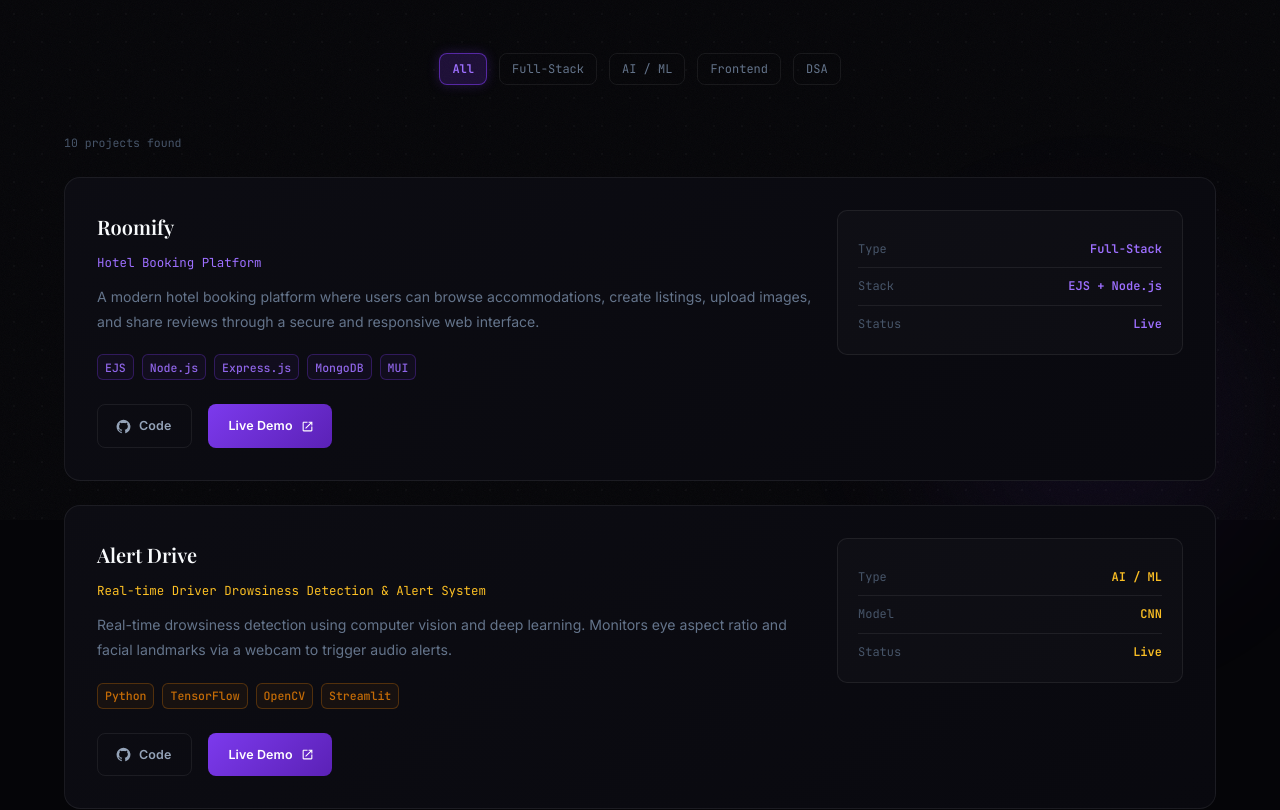
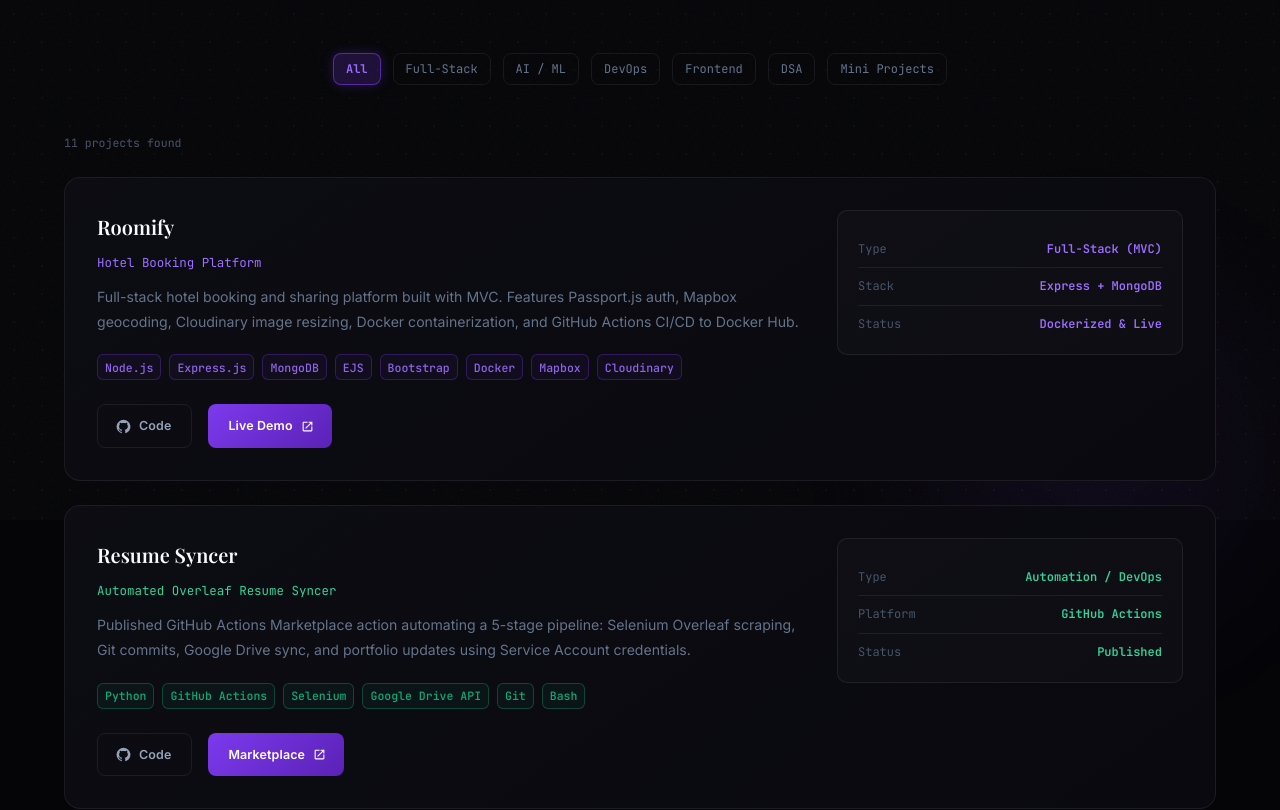
Before and after one commit to sahitya1903/portfolio, a React (Vite) app: page /projects in a window 1280 px wide. Shown: the part 280-1090 px from the top of the page. Built offline with nearby package versions, Linux system fonts and the light colour scheme; no server answers; a web font is replaced by a local one.

Commit message:
feat: updated About, Home, and Projects pages and current progress in README.md

```diff
--- a/src/pages/About.jsx
+++ b/src/pages/About.jsx
@@ -49,7 +49,7 @@
   {
     type: 'achievement',
     icon: <StarIcon />,
-    title: '900+ GitHub Contributions',
+    title: '1000+ GitHub Contributions',
     org: 'github.com/sahitya1903',
     period: '2024 – Present',
     desc: 'Consistent open-source contributor with an active streak spanning multiple projects — web, AI/ML, and tooling.',
@@ -60,38 +60,34 @@
 const SKILLS = [
   {
     category: 'Languages', icon: <CodeIcon />, color: VIOLET_LIGHT, items: [
-      { name: 'Java', level: 86 },
+      { name: 'Java', level: 88 },
       { name: 'Python', level: 90 },
       { name: 'JavaScript', level: 87 },
-      { name: 'C', level: 81 },
-      { name: 'SQL', level: 85 },
+      { name: 'SQL & Bash', level: 84 },
     ]
   },
   {
     category: 'Frontend', icon: <BrushIcon />, color: '#06B6D4', items: [
-      { name: 'React.js', level: 87 },
-      { name: 'Redux Toolkit', level: 82 },
+      { name: 'React & Redux Toolkit', level: 87 },
+      { name: 'Tailwind & Bootstrap', level: 85 },
       { name: 'Material UI', level: 88 },
-      { name: 'Tailwind CSS', level: 84 },
-      { name: 'Framer Motion', level: 80 },
+      { name: 'HTML, CSS & Motion', level: 86 },
     ]
   },
   {
     category: 'Backend & Databases', icon: <StorageIcon />, color: '#10B981', items: [
-      { name: 'Node.js', level: 85 },
-      { name: 'Express.js', level: 85 },
-      { name: 'REST APIs', level: 90 },
-      { name: 'MongoDB', level: 85 },
-      { name: 'MySQL', level: 80 },
+      { name: 'Node & Express.js', level: 85 },
+      { name: 'Passport & Mongoose', level: 83 },
+      { name: 'REST API Design', level: 90 },
+      { name: 'MongoDB Atlas & MySQL', level: 85 },
     ]
   },
   {
-    category: 'Cloud, ML & Tools', icon: <PsychologyIcon />, color: '#F59E0B', items: [
-      { name: 'AWS & Azure', level: 78 },
-      { name: 'Docker & Kubernetes', level: 75 },
-      { name: 'Git & GitHub', level: 90 },
-      { name: 'GitHub Actions / CI/CD', level: 82 },
-      { name: 'TensorFlow & OpenCV', level: 78 },
+    category: 'Cloud, ML & DevOps', icon: <PsychologyIcon />, color: '#F59E0B', items: [
+      { name: 'Azure, Docker & Git', level: 78 },
+      { name: 'GitHub Actions (CI/CD)', level: 82 },
+      { name: 'TensorFlow & OpenCV', level: 80 },
+      { name: 'WebRTC & Streamlit', level: 78 },
     ]
   },
 ];
@@ -115,7 +111,7 @@
 ───────────────────────────────────────────────────────────── */
 const About = () => (
   <>    {/* ── SKILLS ── */}
-    <Box component="section" id="skills" sx={{ py: { xs: 8, md: 12 }, borderBottom: `1px solid ${BORDER}` }}>
+    <Box component="section" id="skills" sx={{ pt: { xs: 4, md: 6 }, pb: { xs: 8, md: 12 }, borderBottom: `1px solid ${BORDER}` }}>
       <Container maxWidth="lg">
         <SectionHeader
           label="Skills"
--- a/src/pages/Home.jsx
+++ b/src/pages/Home.jsx
@@ -23,24 +23,42 @@
     id: 'roomify',
     title: 'Roomify',
     subtitle: 'Hotel Booking Platform',
-    desc: 'A modern hotel booking platform where users can browse accommodations, create listings, upload images, and share reviews through a secure and responsive web interface.',
-    tags: ['EJS', 'Node.js', 'Express.js', 'MongoDB', 'MUI'],
+    desc: 'Full-stack hotel booking and sharing platform built with MVC. Features Passport.js auth, Mapbox geocoding, Cloudinary image resizing, Docker containerization, and GitHub Actions CI/CD to Docker Hub.',
+    tags: ['Node.js', 'Express.js', 'MongoDB', 'EJS', 'Bootstrap', 'Docker', 'Mapbox', 'Cloudinary'],
     accent: VIOLET,
     accentLight: VIOLET_LIGHT,
     github: 'https://github.com/sahitya1903/roomify',
-    live: 'https://roomify-1gzx.onrender.com',
+    live: 'https://roomify.azurewebsites.net',
     stats: [
-      { label: 'Type', value: 'Full-Stack' },
-      { label: 'Stack', value: 'EJS + Node.js' },
-      { label: 'Status', value: 'Live' },
+      { label: 'Type', value: 'Full-Stack (MVC)' },
+      { label: 'Stack', value: 'Express + MongoDB' },
+      { label: 'Status', value: 'Dockerized & Live' },
     ],
     category: ['Full-Stack', 'Node.js'],
+  },
+  {
+    id: 'resume-syncer',
+    title: 'Resume Syncer',
+    subtitle: 'Automated Overleaf Resume Syncer',
+    desc: 'Published GitHub Actions Marketplace action automating a 5-stage pipeline: Selenium Overleaf scraping, Git commits, Google Drive sync, and portfolio updates using Service Account credentials.',
+    tags: ['Python', 'GitHub Actions', 'Selenium', 'Google Drive API', 'Git', 'Bash'],
+    accent: '#10B981',
+    accentLight: '#34D399',
+    github: 'https://github.com/sahitya1903/resume-syncer',
+    live: 'https://github.com/marketplace/actions/overleaf-resume-syncer',
+    liveLabel: 'Marketplace',
+    stats: [
+      { label: 'Type', value: 'Automation / DevOps' },
+      { label: 'Platform', value: 'GitHub Actions' },
+      { label: 'Status', value: 'Published' },
+    ],
+    category: ['DevOps'],
   },
   {
     id: 'drowsiness-detection',
     title: 'Alert Drive',
     subtitle: 'Real-time Driver Drowsiness Detection & Alert System',
-    desc: 'Real-time drowsiness detection using computer vision and deep learning. Monitors eye aspect ratio and facial landmarks via a webcam to trigger audio alerts.',
+    desc: 'Real-time driver drowsiness detection system using computer vision. Features OpenCV Haar Cascades for face/eye localization and a MobileNet model to classify eye states and trigger visual alerts.',
     tags: ['Python', 'TensorFlow', 'OpenCV', 'Streamlit'],
     accent: '#D97706',
     accentLight: '#FBBF24',
@@ -48,7 +66,7 @@
     live: 'https://alert-drive.streamlit.app',
     stats: [
       { label: 'Type', value: 'AI / ML' },
-      { label: 'Model', value: 'CNN' },
+      { label: 'Model', value: 'MobileNet' },
       { label: 'Status', value: 'Live' },
     ],
     category: ['Python', 'AI / ML'],
@@ -57,8 +75,8 @@
 
 const STATS = [
   { value: '2+', label: 'Years Coding' },
-  { value: '6+', label: 'Projects' },
-  { value: '900+', label: 'GitHub Contributions' },
+  { value: '5+', label: 'Projects' },
+  { value: '1000+', label: 'GitHub Contributions' },
   { value: '15+', label: 'Tech Stack Tools' },
 ];
 
@@ -100,7 +118,7 @@
     component="section"
     id="hero"
     sx={{
-      minHeight: '100vh',
+      minHeight: '90vh',
       display: 'flex',
       alignItems: 'center',
       position: 'relative',
@@ -412,7 +430,7 @@
                       rel="noopener noreferrer"
                       sx={{ fontSize: '0.78rem' }}
                     >
-                      Live Demo
+                      {project.liveLabel || 'Live Demo'}
                     </Button>
                   )}
                 </Box>
@@ -461,9 +479,9 @@
 const GitHubSection = () => {
   const GITHUB_USERNAME = 'sahitya1903';
   const GITHUB_STATS = [
-    { label: 'Contributions', value: '900+', color: '#10B981' },
+    { label: 'Contributions', value: '1000+', color: '#10B981' },
     { label: 'Public Repos', value: '10+', color: VIOLET_LIGHT },
-    { label: 'Stars Earned', value: '20+', color: '#F59E0B' },
+    { label: 'Stars Earned', value: '30+', color: '#F59E0B' },
     { label: 'Followers', value: '15+', color: '#06B6D4' },
   ];
 
--- a/src/pages/Projects.jsx
+++ b/src/pages/Projects.jsx
@@ -18,24 +18,42 @@
     id: 'roomify',
     title: 'Roomify',
     subtitle: 'Hotel Booking Platform',
-    desc: 'A modern hotel booking platform where users can browse accommodations, create listings, upload images, and share reviews through a secure and responsive web interface.',
-    tags: ['EJS', 'Node.js', 'Express.js', 'MongoDB', 'MUI'],
+    desc: 'Full-stack hotel booking and sharing platform built with MVC. Features Passport.js auth, Mapbox geocoding, Cloudinary image resizing, Docker containerization, and GitHub Actions CI/CD to Docker Hub.',
+    tags: ['Node.js', 'Express.js', 'MongoDB', 'EJS', 'Bootstrap', 'Docker', 'Mapbox', 'Cloudinary'],
     accent: VIOLET,
     accentLight: VIOLET_LIGHT,
     github: 'https://github.com/sahitya1903/roomify',
     live: 'https://roomify-1gzx.onrender.com',
     stats: [
-      { label: 'Type', value: 'Full-Stack' },
-      { label: 'Stack', value: 'EJS + Node.js' },
-      { label: 'Status', value: 'Live' },
+      { label: 'Type', value: 'Full-Stack (MVC)' },
+      { label: 'Stack', value: 'Express + MongoDB' },
+      { label: 'Status', value: 'Dockerized & Live' },
     ],
     category: ['Full-Stack', 'Node.js'],
+  },
+  {
+    id: 'resume-syncer',
+    title: 'Resume Syncer',
+    subtitle: 'Automated Overleaf Resume Syncer',
+    desc: 'Published GitHub Actions Marketplace action automating a 5-stage pipeline: Selenium Overleaf scraping, Git commits, Google Drive sync, and portfolio updates using Service Account credentials.',
+    tags: ['Python', 'GitHub Actions', 'Selenium', 'Google Drive API', 'Git', 'Bash'],
+    accent: '#10B981',
+    accentLight: '#34D399',
+    github: 'https://github.com/sahitya1903/resume-syncer',
+    live: 'https://github.com/marketplace/actions/overleaf-resume-syncer',
+    liveLabel: 'Marketplace',
+    stats: [
+      { label: 'Type', value: 'Automation / DevOps' },
+      { label: 'Platform', value: 'GitHub Actions' },
+      { label: 'Status', value: 'Published' },
+    ],
+    category: ['DevOps'],
   },
   {
     id: 'drowsiness-detection',
     title: 'Alert Drive',
     subtitle: 'Real-time Driver Drowsiness Detection & Alert System',
-    desc: 'Real-time drowsiness detection using computer vision and deep learning. Monitors eye aspect ratio and facial landmarks via a webcam to trigger audio alerts.',
+    desc: 'Real-time driver drowsiness detection system using computer vision. Features OpenCV Haar Cascades for face/eye localization and a MobileNet model to classify eye states and trigger visual alerts.',
     tags: ['Python', 'TensorFlow', 'OpenCV', 'Streamlit'],
     accent: '#D97706',
     accentLight: '#FBBF24',
@@ -43,7 +61,7 @@
     live: 'https://alert-drive.streamlit.app',
     stats: [
       { label: 'Type', value: 'AI / ML' },
-      { label: 'Model', value: 'CNN' },
+      { label: 'Model', value: 'MobileNet' },
       { label: 'Status', value: 'Live' },
     ],
     category: ['Python', 'AI / ML'],
@@ -69,7 +87,7 @@
     id: 'weather-app',
     title: 'Weather App',
     subtitle: 'Real-time Weather Dashboard',
-    desc: 'A weather application built with React and MUI, powered by the OpenWeather API. Displays real-time weather data, forecasts, and location-based search.',
+    desc: 'Real-time weather application built with React and MUI, powered by the OpenWeatherMap API. Features location-based search and dynamic card backgrounds reflecting the current weather conditions.',
     tags: ['React', 'Vite', 'MUI', 'OpenWeather API'],
     accent: '#0284C7',
     accentLight: '#38BDF8',
@@ -86,7 +104,7 @@
     id: 'animal-detection',
     title: 'Animal Detection & Alert System',
     subtitle: 'YOLO-based Security System',
-    desc: 'Real-time animal detection system powered by YOLOv12 and OpenCV. Processes live video streams to detect animals and fire automated alerts via Twilio SMS API.',
+    desc: 'Real-time animal detection system powered by YOLOv12x and OpenCV. Processes video streams to detect animals and trigger automated SMS alerts via Twilio API.',
     tags: ['Python', 'YOLO', 'OpenCV', 'Twilio'],
     accent: '#15803D',
     accentLight: '#4ADE80',
@@ -94,7 +112,7 @@
     live: null,
     stats: [
       { label: 'Type', value: 'AI / ML' },
-      { label: 'Model', value: 'YOLOv12' },
+      { label: 'Model', value: 'YOLOv12x' },
       { label: 'Status', value: 'Completed' },
     ],
     category: ['Python', 'AI / ML'],
@@ -103,24 +121,24 @@
     id: 'webdev-MERN',
     title: 'Web Development with MERN & SQL',
     subtitle: 'MERN stack experiments',
-    desc: 'A curated collection of MERN stack experiments and practice projects. Covers REST API design, JWT auth patterns, state management, and component architecture.',
-    tags: ['MongoDB', 'Express.js', 'React', 'Node.js'],
+    desc: 'Curated collection of MERN stack and SQL practice projects. Covers core HTML/CSS, styling frameworks (Tailwind/Bootstrap), REST APIs, SQL, MongoDB relations, and React/Redux Toolkit.',
+    tags: ['MongoDB', 'Express.js', 'React', 'Node.js', 'SQL', 'Redux Toolkit'],
     accent: '#DB2777',
     accentLight: '#F472B6',
     github: 'https://github.com/sahitya1903/webdev-MERN',
     live: null,
     stats: [
       { label: 'Type', value: 'Mini Projects' },
-      { label: 'Stack', value: 'MERN' },
+      { label: 'Stack', value: 'MERN + SQL' },
       { label: 'Status', value: 'Ongoing' },
     ],
-    category: ['Full-Stack', 'MERN'],
+    category: ['Mini Projects'],
   },
   {
     id: 'todo-list',
     title: 'Todo List App',
     subtitle: 'Simple & Responsive Task Manager',
-    desc: 'A simple and responsive Todo List application built using React and Vite. Manage your daily tasks efficiently with an intuitive user interface.',
+    desc: 'A simple, responsive, and intuitive task manager application built using React, Vite, and custom CSS for styling.',
     tags: ['React', 'Vite', 'JavaScript', 'CSS'],
     accent: '#4F46E5',
     accentLight: '#818CF8',
@@ -137,14 +155,14 @@
     id: 'leetcode-practice',
     title: 'LeetCode Practice',
     subtitle: 'Automated Sync Repository',
-    desc: 'A collection of solutions to various LeetCode problems across multiple programming languages. Configured with a GitHub Actions workflow to automatically synchronize submissions from LeetCode daily.',
+    desc: 'Daily automated sync repository of solutions to various LeetCode problems, configured with a GitHub Actions workflow.',
     tags: ['DSA', 'Java', 'Python', 'JavaScript', 'SQL', 'GitHub Actions'],
     accent: '#FFA116',
     accentLight: '#FFB84D',
     github: 'https://github.com/sahitya1903/leetcode-practice',
     live: null,
     stats: [
-      { label: 'Type', value: 'DSA Practice' },
+      { label: 'Type', value: 'Automation / DSA Practice' },
       { label: 'Sync Tool', value: 'leetcode-sync' },
       { label: 'Status', value: 'Ongoing' },
     ],
@@ -154,11 +172,11 @@
     id: 'java-dsa',
     title: 'JavaDSA',
     subtitle: 'Data Structures & Algorithms',
-    desc: 'A collection of Java programs ranging from basic language fundamentals to advanced data structure implementations for practice and learning purposes.',
+    desc: 'Collection of Java implementations of classic data structures, sorting/searching algorithms, and object-oriented programming concepts.',
     tags: ['Java', 'DSA'],
     accent: '#EA580C',
     accentLight: '#FB923C',
-    github: 'https://github.com/sahitya1903/JavaDSA',
+    github: 'https://github.com/sahitya1903/java-dsa',
     live: null,
     stats: [
       { label: 'Type', value: 'DSA Practice' },
@@ -171,22 +189,22 @@
     id: 'python-projects',
     title: 'Python Practice & Projects',
     subtitle: 'DSA & Mini Projects',
-    desc: 'A curated collection of Python programs ranging from basic language fundamentals to advanced data structure implementations, mini-projects and university course assignments.',
+    desc: 'Curated collection of Python programs ranging from fundamentals and data structures to CLI mini-projects and university assignments.',
     tags: ['Python', 'DSA'],
     accent: '#EAB308',
     accentLight: '#FDE047',
-    github: 'https://github.com/sahitya1903/Python',
+    github: 'https://github.com/sahitya1903/python-practice',
     live: null,
     stats: [
       { label: 'Type', value: 'DSA Practice' },
       { label: 'Language', value: 'Python 3.x' },
       { label: 'Status', value: 'Ongoing' },
     ],
-    category: ['Python', 'DSA'],
+    category: ['Python', 'DSA', 'Mini Projects'],
   }
 ];
 
-const FILTERS = ['All', 'Full-Stack', 'AI / ML', 'Frontend','DSA'];
+const FILTERS = ['All', 'Full-Stack', 'AI / ML', 'DevOps', 'Frontend', 'DSA', 'Mini Projects'];
 
 /* ─────────────────────────────────────────────────────────────
    PROJECT CARD
@@ -253,7 +271,7 @@
                 rel="noopener noreferrer"
                 sx={{ fontSize: '0.78rem' }}
               >
-                Live Demo
+                {project.liveLabel || 'Live Demo'}
               </Button>
             )}
           </Box>
```
Also changed, not shown: 1 other file (tests, documents, lock files or other folders).
